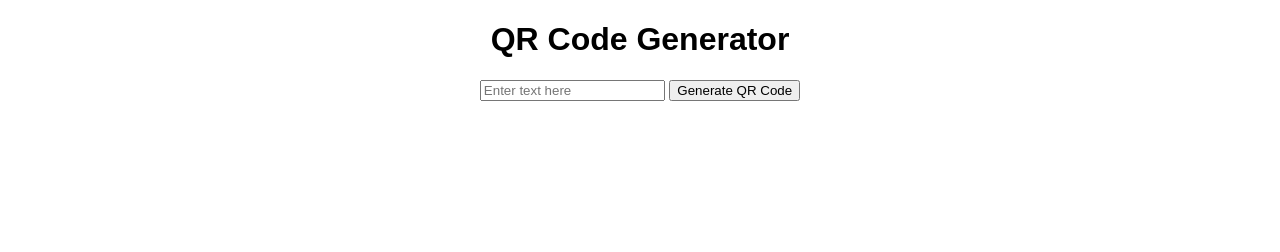
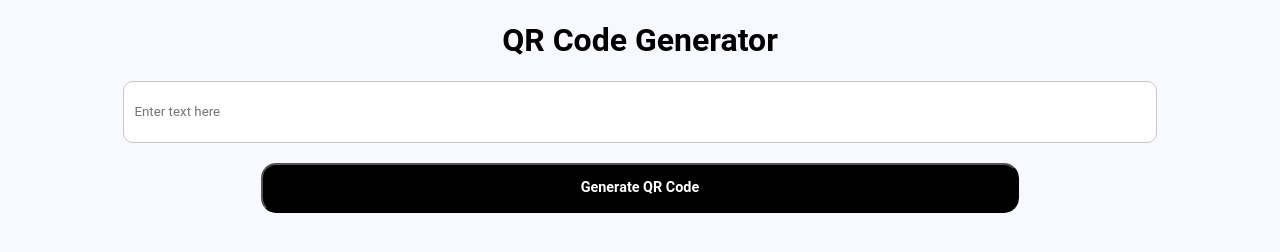
Before and after one commit to jlopezestrada/QR-Code-Generator, a plain HTML site: page index.html in a window 1280 px wide. Drawn offline with Linux system fonts and the light colour scheme.

Commit message:
Some design changes

```diff
--- a/index.html
+++ b/index.html
@@ -2,13 +2,13 @@
 <html>
   <head>
     <title>QR Code Generator</title>
-    <link rel="stylesheet" href="styles/style.css">
+    <link rel="stylesheet" href="style/style.css">
     <script src="js/qr.js"></script>
   </head>
   <body>
     <h1>QR Code Generator</h1>
     <input type="text" id="qr-text" placeholder="Enter text here" />
-    <button onclick="generateQRCode()">Generate QR Code</button>
+    <button id="qr-button" onclick="generateQRCode()">Generate QR Code</button>
     <div id="qr-code"></div>
   </body>
 </html>
--- a/js/qr.js
+++ b/js/qr.js
@@ -1,5 +1,5 @@
 function generateQRCode() {
     var qrText = document.getElementById("qr-text").value;
-    var qrCodeURL = "https://chart.googleapis.com/chart?cht=qr&chs=150x150&chl=" + encodeURIComponent(qrText);
+    var qrCodeURL = "https://chart.googleapis.com/chart?cht=qr&chs=300x300&chl=" + encodeURIComponent(qrText);
     document.getElementById("qr-code").innerHTML = '<img src="' + qrCodeURL + '">';
   }
--- /dev/null
+++ b/style/style.css
@@ -0,0 +1,72 @@
+* {
+  font-family: Roboto, sans-serif;
+}
+
+/* Set background color to light gray */
+body {
+  background-color: GhostWhite;
+}
+
+/* Center the title and make it blue */
+h1 {
+  text-align: center;
+}
+
+/* Style the input box with rounded corners and a border */
+#qr-text {
+  display: block;
+  margin: 20px auto;
+  width: 80%;
+  height: 40px;
+  border: 1px solid #c7c7cc;
+  border-radius: 10px;
+  padding: 10px;
+}
+
+/* Style the button with a gradient background and a shadow */
+#qr-button {
+  display: block;
+  margin: 20px auto;
+  width: 60%;
+  height: 50px;
+
+ /* Use a linear gradient from light blue to dark blue */
+ background-color: black;
+
+ /* Make the button rounded and add some padding */
+ border-radius: 15px;
+ padding-left: .75em;
+ padding-right: .75em;
+
+ /* Use white color for the text and make it bold */
+ color:white;
+ font-weight:bold;
+ font-size:.9rem;
+
+ /* Remove the default outline when focused */
+ outline: none;
+}
+
+/* Change the button style when hovered */
+#qr-button:hover {
+
+ /* Use a darker gradient background */
+ background-color: gray;
+}
+
+#qr-code {
+  text-align: center;
+}
+
+/* Changes for mobile responsiveness */
+@media only screen and (max-width: 600px) {
+  /* Style the input box with rounded corners and a border */
+  #qr-text {
+    width: 100%;
+  }
+
+  /* Style the button with a gradient background and a shadow */
+  #qr-button {
+    width: 100%;
+  }
+}
--- a/styles/style.css
+++ /dev/null
@@ -1,7 +0,0 @@
-body {
-    font-family: Arial, sans-serif;
-    text-align: center;
-  }
-  #qr-code {
-    margin-top: 20px;
-  }
```
